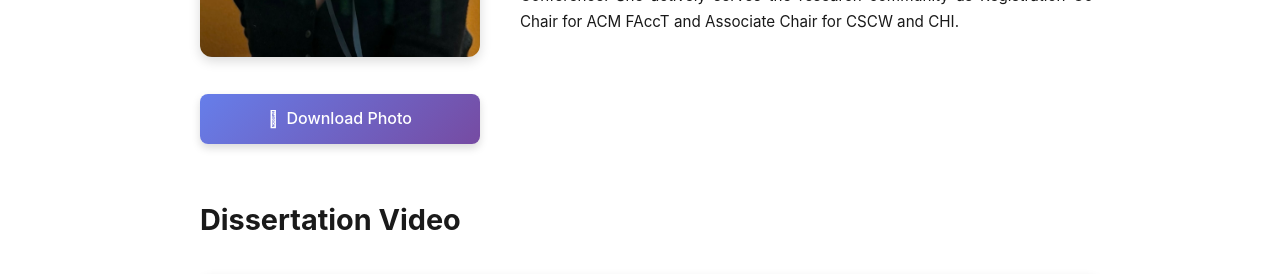
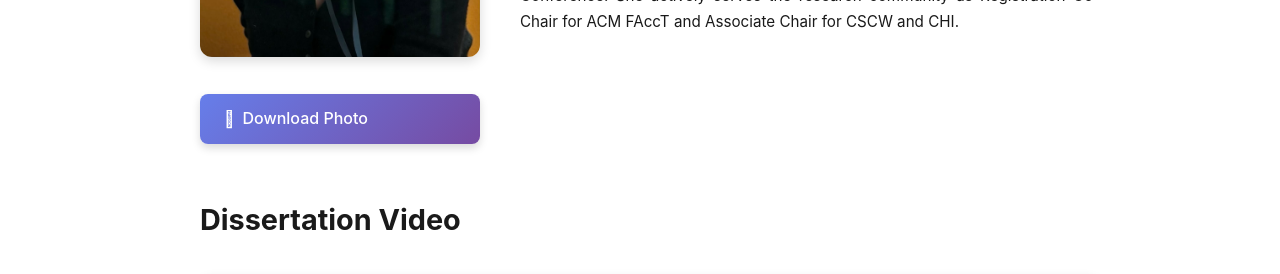
Before and after one commit to YuexingHao/Yuexing-Hao, a Jekyll site: the page built from biography.md, in a window 1280 px wide. Shown: the part 561-835 px from the top of the page. Built offline with Jekyll 4.4.1, drawn with Linux system fonts in a browser that asks for light colours; nearby versions of some CDN libraries; library files that are not in the unit come from our copies; a style sheet for code colours, icons or effects is not loaded; grey boxes are pictures that could not be loaded.

Commit message:
Update press page content/layout

```diff
--- a/biography.md
+++ b/biography.md
@@ -124,7 +124,7 @@ permalink: /biography/
   <div style="display: flex; gap: 40px; margin: 30px 0 60px; align-items: flex-start; flex-wrap: wrap;">
     <div style="flex: 0 0 280px;">
       <img src="/Yuexing-Hao/assets/img/Look_Yuexing_Hao.jpg" alt="Yuexing Hao Professional Headshot" style="width: 100%; border-radius: 12px; box-shadow: 0 4px 12px rgba(0,0,0,0.15); margin-bottom: 30px;">
-      <a href="/Yuexing-Hao/assets/img/Look_Yuexing_Hao.jpg" download="Yuexing_Hao_Professional_Photo.jpg" class="download-photo-btn" style="display: flex; justify-content: center; max-width: 100%;">
+      <a href="/Yuexing-Hao/assets/img/Look_Yuexing_Hao.jpg" download="Yuexing_Hao_Professional_Photo.jpg" class="download-photo-btn" style="display: flex; justify-content: left; max-width: 100%;">
         <i class="fas fa-download"></i> Download Photo
       </a>
     </div>
```
